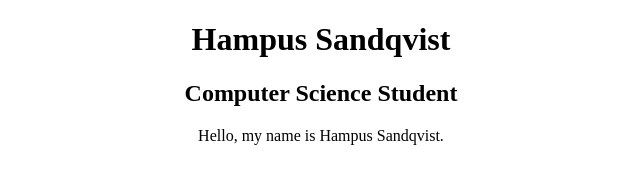
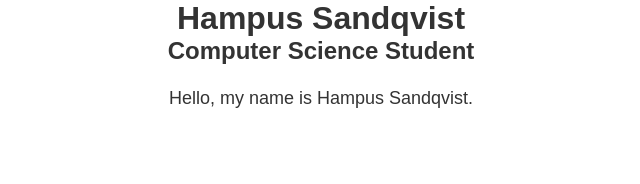
Before and after one commit to HSandqvist/HSandqvist.github.io, a plain HTML site: page index.html in a window 1280 px wide. Shown: the whole page, without its empty margins (319-959 px from the left). Drawn offline with Linux system fonts and the light colour scheme.

Commit message:
added skeleton code for css stylesheet

```diff
--- /dev/null
+++ b/css/style.css
@@ -0,0 +1,32 @@
+/* This is a comment in CSS */
+
+/* Define a class for the body element */
+body {
+    /* Add some styling properties here */
+    color: #333;
+    font-family: Arial, sans-serif;
+    margin: 0;
+    padding: 0;
+  }
+
+  /* Define a class for the heading elements */
+  h1, h2, h3 {
+    /* Add some styling properties here */
+    font-weight: bold;
+    margin: 0;
+  }
+
+  /* Define a class for the paragraph elements */
+  p {
+    /* Add some styling properties here */
+    font-size: 18px;
+    line-height: 1.5;
+    margin: 20px 0;
+  }
+
+  /* Define a class for the anchor elements */
+  a {
+    /* Add some styling properties here */
+    color: #0077cc;
+    text-decoration: none;
+  }
--- a/index.html
+++ b/index.html
@@ -5,9 +5,8 @@
         <meta charset="UTF-8">
         <meta name="viewport" content="width=device-width, initial-scale=1.0">
         <meta http-equiv="X-UA-Compatible" content="ie=edge">
-        <title>
-            My personal website
-        </title>
+        <title>My personal website</title>
+        <link rel="stylesheet" href="css/style.css">
     </head>
     <body>
         <h1 style="text-align: center;">
```
